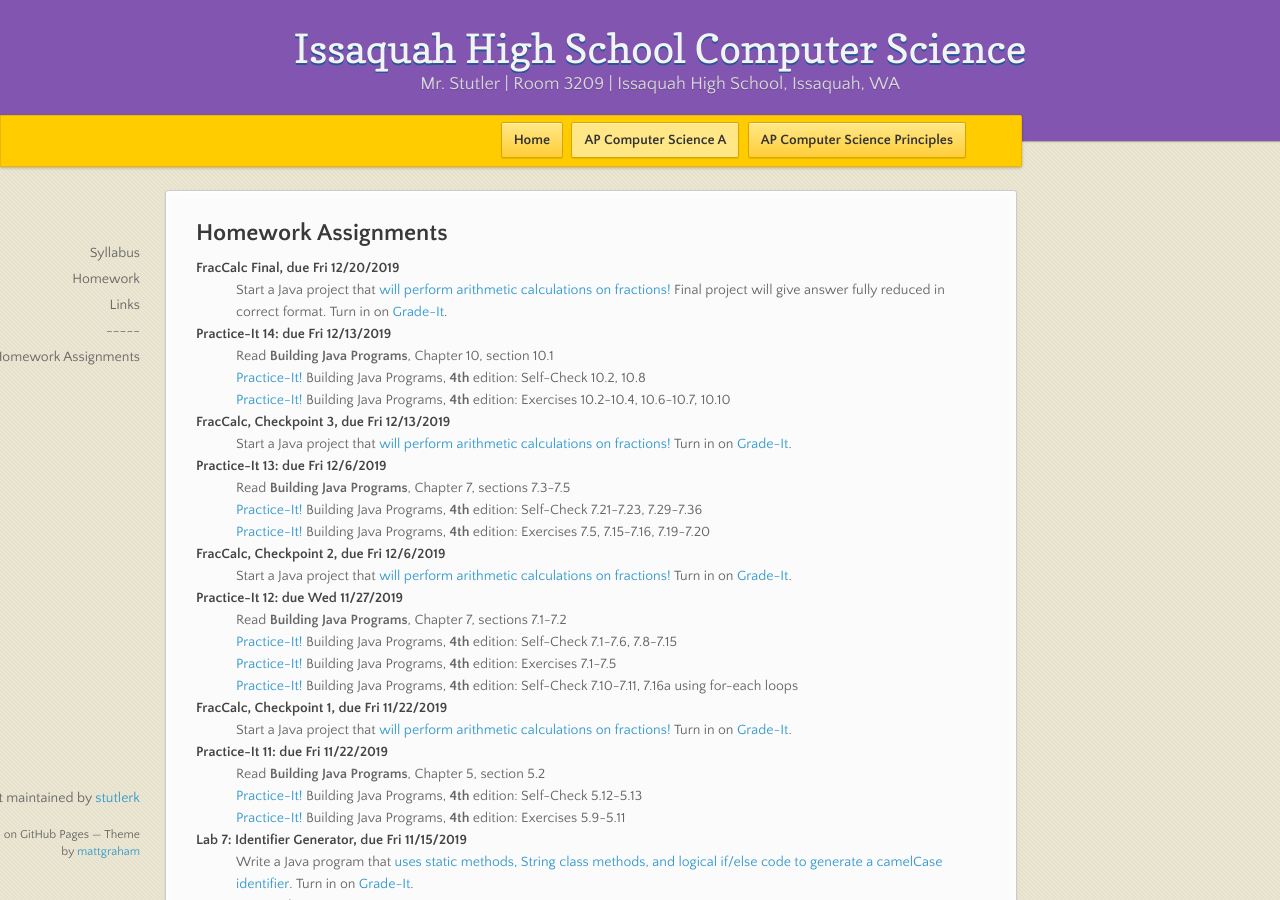
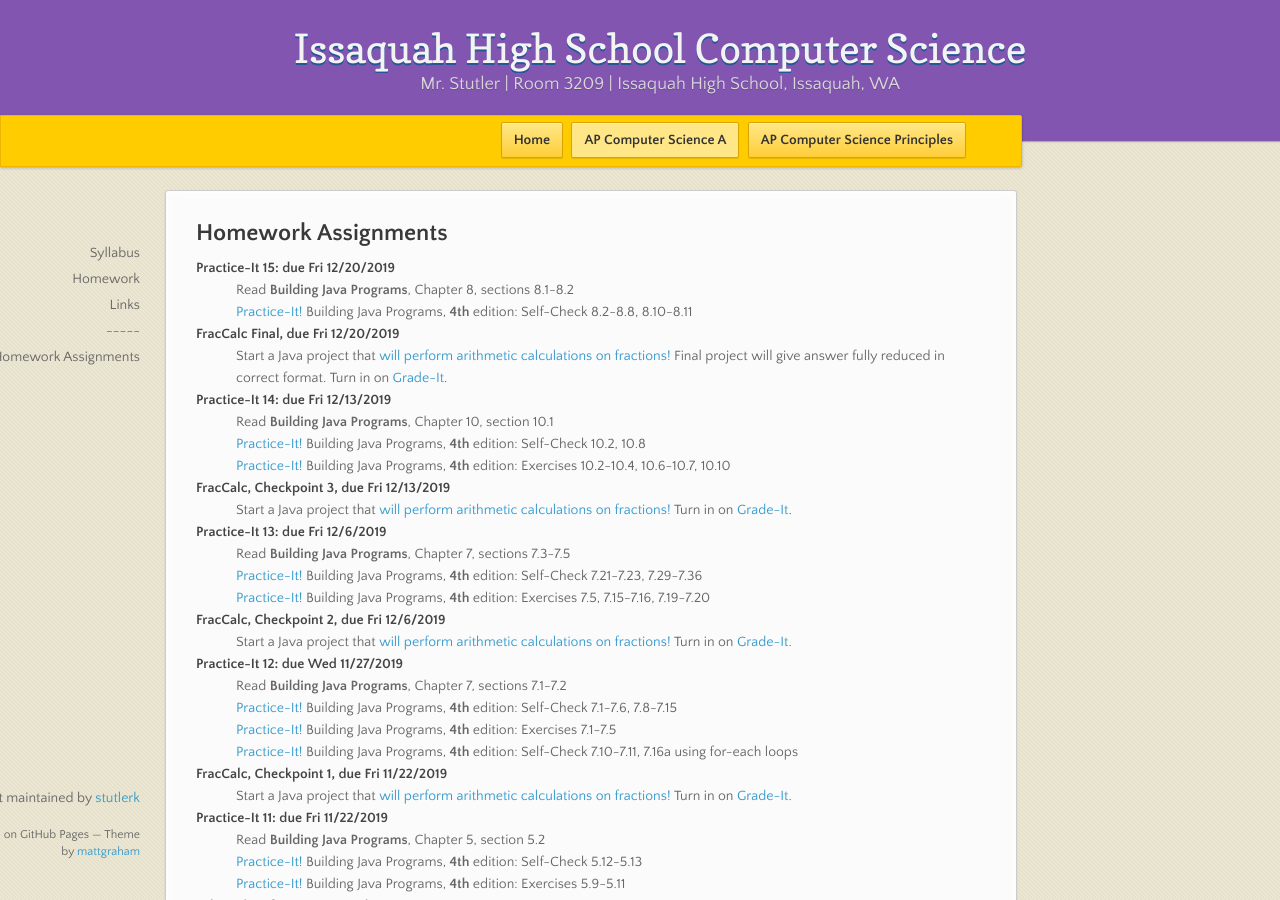
Before and after one commit to stutlerk/ihs-website, a Jekyll site: the page built from _apcsa/homework.html, in a window 1280 px wide and 900 px high. Built offline with Jekyll 4.4.1, drawn with Linux system fonts in a browser that asks for light colours; nearby versions of some CDN libraries.

Commit message:
Update homework.html

```diff
--- a/_apcsa/homework.html
+++ b/_apcsa/homework.html
@@ -10,6 +10,12 @@
     <dt>Computer History Report, due 9/19/2018 at the beginning of class</dt>
     <dd><a href="https://issaquahwednet-my.sharepoint.com/personal/stutlerk_issaquah_wednet_edu/_layouts/15/guestaccess.aspx?docid=00f746ca063ec4fe89aaef3ed6d400941&authkey=AeHXKIjD7VBW10XG1QzwDCU">Computer history report assignment</a></dd>
     -->
+
+    <dt>Practice-It 15: due Fri 12/20/2019</dt>
+    <dd>Read <b>Building Java Programs</b>, Chapter 8, sections 8.1-8.2</dd>
+    <dd><a href="https://practiceit.cs.washington.edu/" target="_blank">Practice-It!</a> Building Java Programs, <b>4th</b> edition: Self-Check 8.2-8.8, 8.10-8.11</dd>
+    <!-- <dd><a href="https://practiceit.cs.washington.edu/" target="_blank">Practice-It!</a> Building Java Programs, <b>4th</b> edition: Exercises 10.2-10.4, 10.6-10.7, 10.10</dd> -->
+
     <dt>FracCalc Final, due Fri 12/20/2019</dt>
     <dd>Start a Java project that <a href="https://issaquahwednet-my.sharepoint.com/:w:/g/personal/stutlerk_issaquah_wednet_edu/EeSzOKZK34hMqUH0uxQ6LH0BFc37detP2XRdbF4zCZB5OQ?e=3pXbNR" target="_blank">will perform arithmetic calculations on fractions!</a> Final project will give answer fully reduced in correct format. Turn in on <a href="https://gradeit-hs.cs.washington.edu/issaquah/" target="_blank">Grade-It</a>.</dd>
 
```
